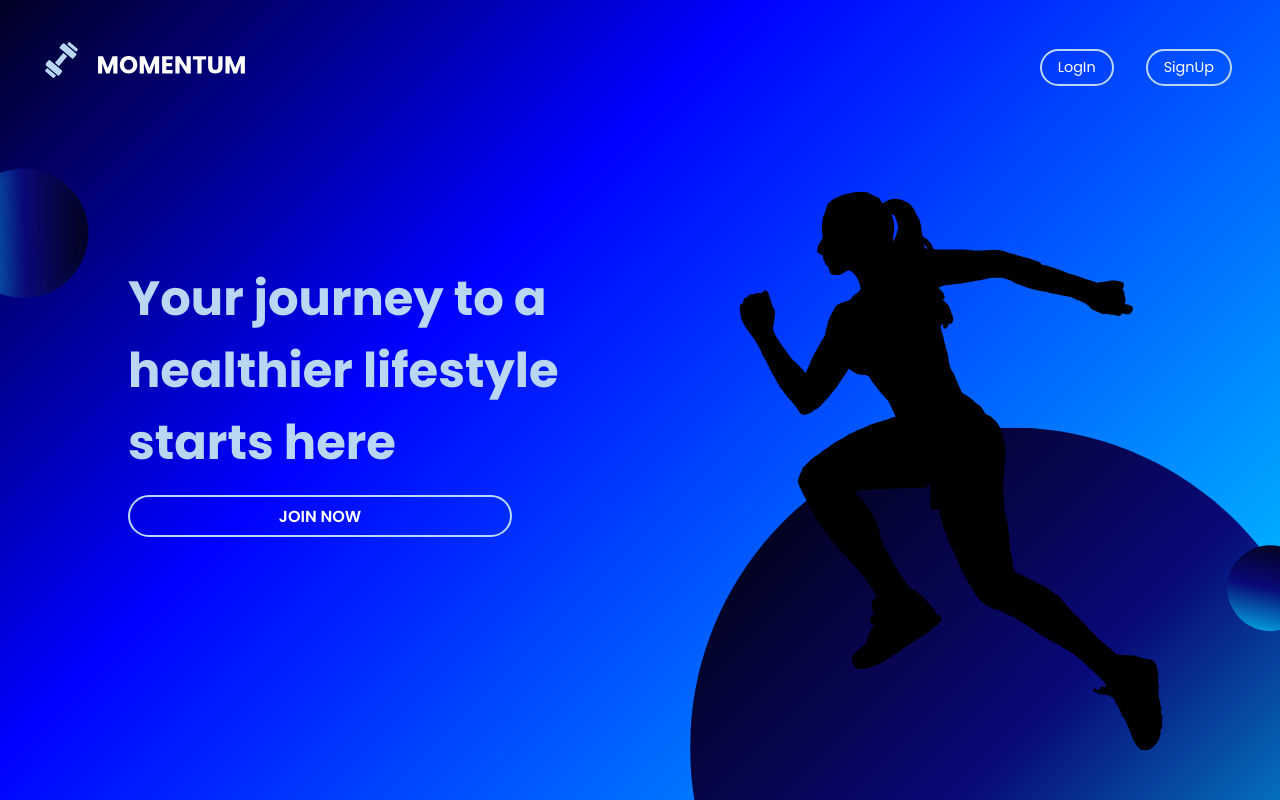
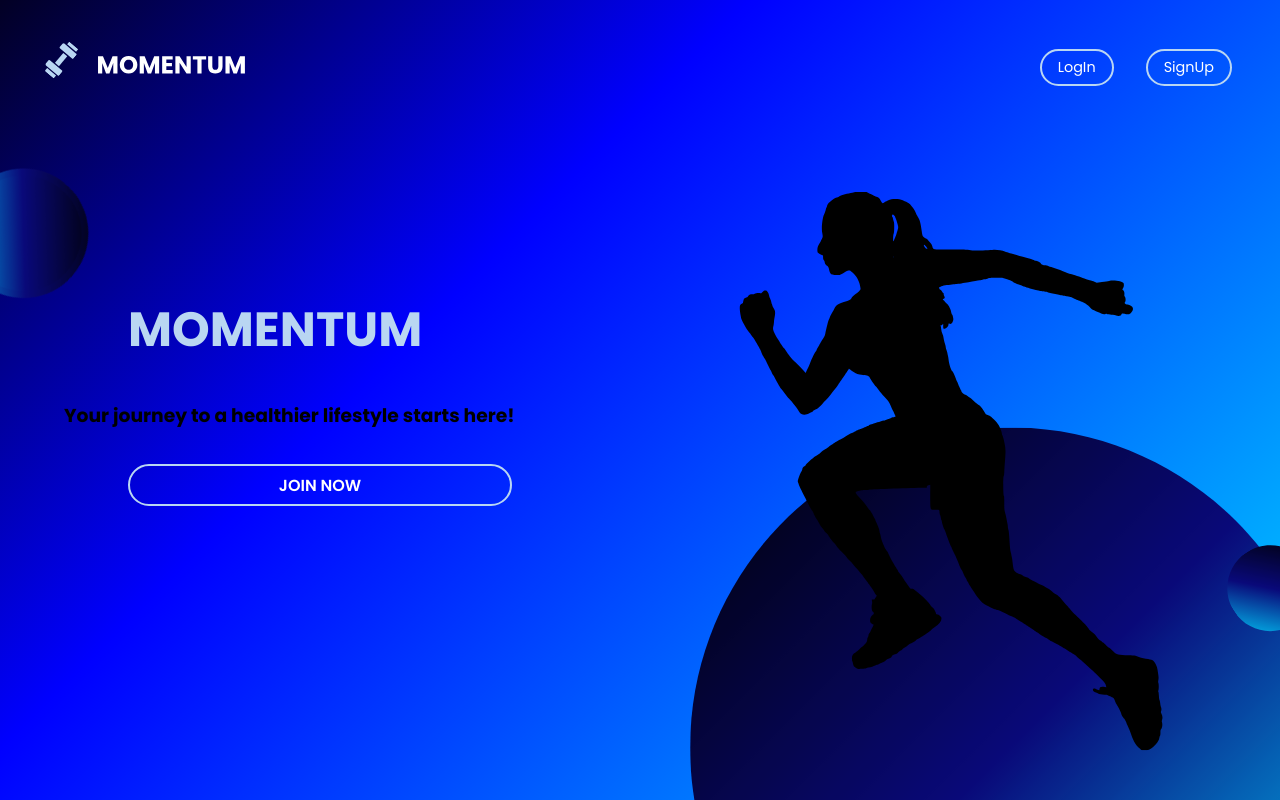
Before and after one commit to Noor-Alina/Momentum, a React (Vite) app: page / in a window 1280 px wide. Built offline with nearby package versions, Linux system fonts and the light colour scheme; no server answers.

Commit message:
update hero text

```diff
--- a/src/components/Home/Home.jsx
+++ b/src/components/Home/Home.jsx
@@ -13,8 +13,9 @@ const Home = () => {
             <div className="Home__hero">
                 <div className="Home__hero-heading">
                     <h1 className="Home__hero-heading-text">
-                        Your journey to a healthier lifestyle starts here
+                        MOMENTUM
                     </h1>
+                    <h3  className="Home__hero-heading-subtext">Your journey to a healthier lifestyle starts here!</h3>
                     <Link to="/LogIn"
                         className="Home__hero-heading-button"
                         >
```
